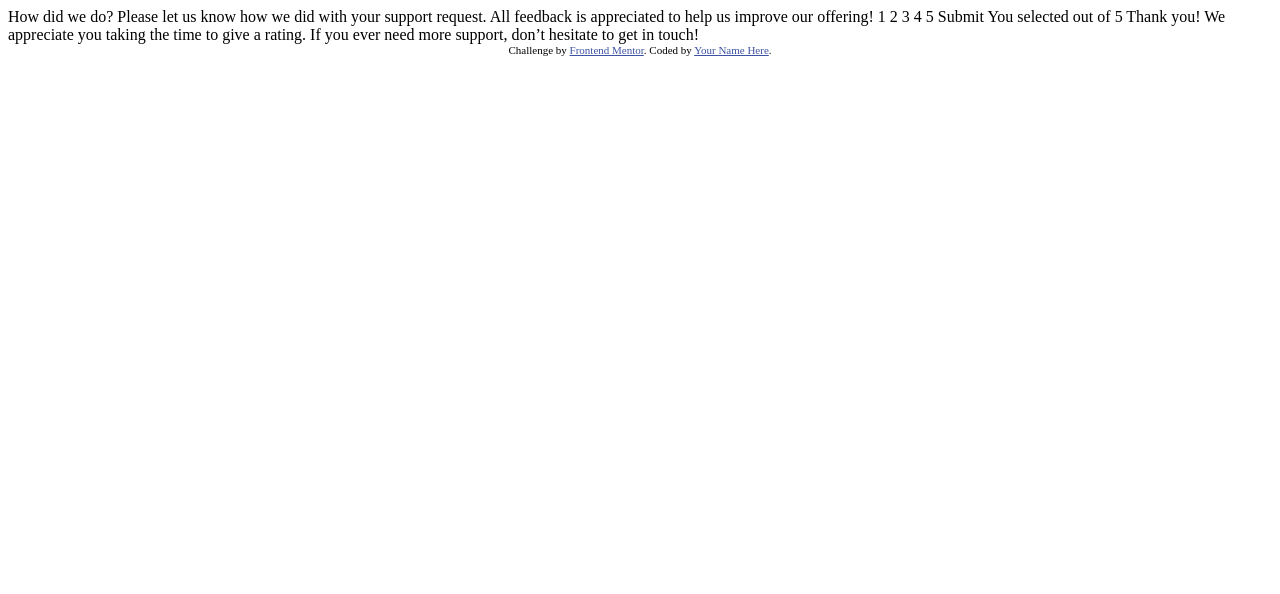
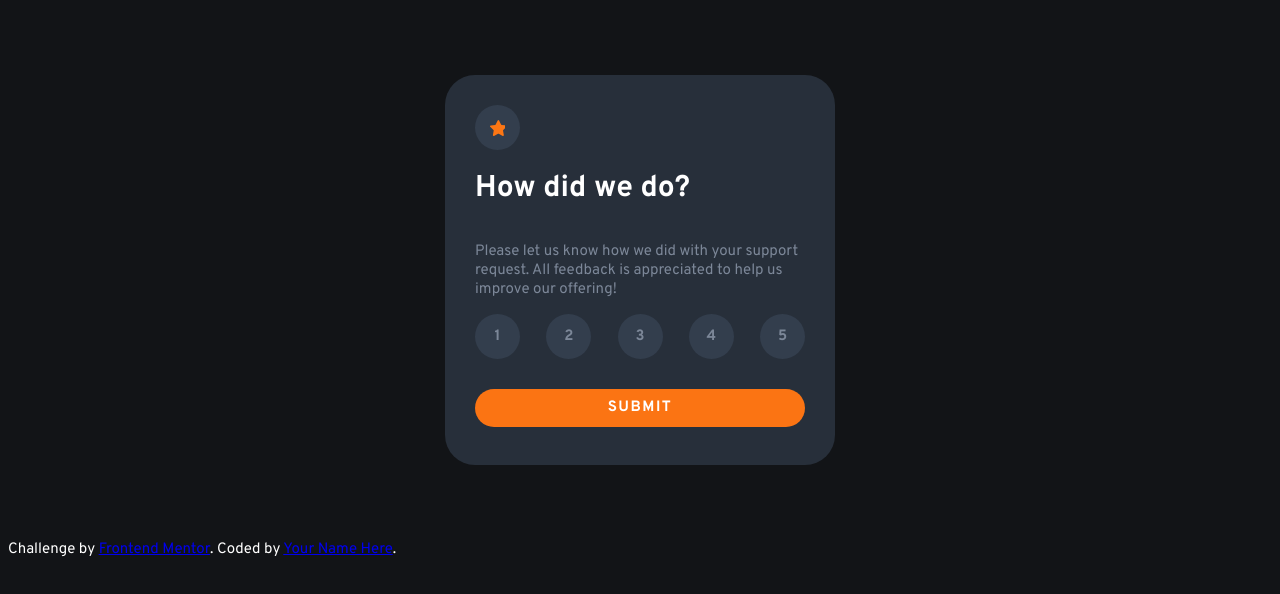
Before and after one commit to Callietron300/interactive-rating-compenent-main, a plain HTML site: page index.html in a window 1280 px wide. Drawn offline with Linux system fonts and the light colour scheme.

Commit message:
first commit

```diff
--- /dev/null
+++ b/index.css
@@ -0,0 +1,142 @@
+:root {
+  --Orange: hsl(25, 97%, 53%);
+  --White: hsl(0, 0%, 100%);
+  --Light-Grey: hsl(217, 12%, 63%);
+  --Medium-Grey: hsl(216, 12%, 54%);
+  --Dark-Blue: hsl(215, 20%, 19%);
+  --Blue: hsl(215, 20%, 25%);
+  --Very-Dark-Blue: hsl(216, 12%, 8%);
+  font-family: "Overpass", sans-serif;
+  font-size: 15px;
+  color: var(--White);
+  box-sizing: border-box;
+  margin-block-start: 0;
+  margin-block-end: 0;
+  margin-inline-start: 0;
+  margin-inline-end: 0;
+}
+
+body {
+  background-color: var(--Very-Dark-Blue);
+}
+
+h1 {
+  font-size: 2rem;
+}
+
+p {
+  color: var(--Medium-Grey);
+}
+
+.result-text {
+  color: var(--Orange);
+  background-color: var(--Blue);
+  display: inline;
+  padding: 0.5rem 0.5rem;
+  border-radius: 1rem;
+  margin: 1rem 0;
+}
+
+.hidden {
+  display: none;
+}
+
+star {
+  background-color: var(--Blue);
+  padding: 0.5rem;
+  width: 2rem;
+  height: 2rem;
+  border-radius: 100%;
+  display: flex;
+  text-align: center;
+  justify-content: center;
+  align-items: center;
+}
+
+svg {
+  width: 1rem;
+}
+
+.opening {
+  display: flex;
+}
+
+.result {
+  display: flex;
+  justify-content: space-around;
+  align-items: center;
+}
+
+.card {
+  background-color: var(--Dark-Blue);
+  width: 22rem;
+  height: 22rem;
+  border-radius: 2rem;
+  padding: 2rem;
+  margin: 5rem auto;
+  flex-direction: column;
+  align-content: space-between;
+}
+
+/* rating buttons */
+
+ul {
+  list-style-type: none;
+  margin: 0;
+  padding: 0;
+  display: flex;
+  flex-direction: row;
+  justify-content: space-between;
+}
+
+li {
+  width: 3rem;
+  height: 3rem;
+  display: flex;
+  text-align: center;
+  justify-content: center;
+  align-items: center;
+  margin: auto 0;
+  background-color: var(--Blue);
+  border-radius: 100%;
+  cursor: pointer;
+  font-weight: bold;
+  color: var(--Medium-Grey);
+}
+
+li:hover {
+  background-color: var(--Medium-Grey);
+  color: var(--White);
+}
+
+.active-btn {
+  background-color: var(--Orange);
+  color: var(--White);
+}
+/* submit button */
+
+button {
+  width: 100%;
+  height: 2.5rem;
+  border-radius: 2rem;
+  border: none;
+  text-transform: uppercase;
+  font-weight: bold;
+  letter-spacing: 0.1rem;
+  background-color: var(--Orange);
+  color: var(--White);
+  font-family: "Overpass", sans-serif;
+  font-size: 15px;
+  margin-top: 2rem;
+  cursor: pointer;
+}
+
+button:hover {
+  background-color: var(--White);
+  color: var(--Orange);
+}
+
+.active {
+  background-color: var(--Orange);
+  color: var(--white);
+}
--- a/index.html
+++ b/index.html
@@ -1,49 +1,73 @@
 <!DOCTYPE html>
 <html lang="en">
   <head>
-  <meta charset="UTF-8">
-  <meta name="viewport" content="width=device-width, initial-scale=1.0"> <!-- displays site properly based on user's device -->
+    <meta charset="UTF-8" />
+    <meta name="viewport" content="width=device-width, initial-scale=1.0" />
+    <!-- displays site properly based on user's device -->
 
-  <link rel="icon" type="image/png" sizes="32x32" href="./images/favicon-32x32.png">
+    <link
+      rel="icon"
+      type="image/png"
+      sizes="32x32"
+      href="./images/favicon-32x32.png"
+    />
+
+    <link rel="preconnect" href="https://fonts.googleapis.com" />
+    <link rel="preconnect" href="https://fonts.gstatic.com" crossorigin />
+    <link
+      href="https://fonts.googleapis.com/css2?family=Overpass:wght@400;700&display=swap"
+      rel="stylesheet"
+    />
+    <link rel="stylesheet" href="index.css" />
 
     <title>Frontend Mentor | Interactive rating component</title>
-
-  <!-- Feel free to remove these styles or customise in your own stylesheet 👍 -->
-  <style>
-    .attribution { font-size: 11px; text-align: center; }
-    .attribution a { color: hsl(228, 45%, 44%); }
-  </style>
   </head>
   <body>
-
     <!-- Rating state start -->
-
-  How did we do?
-
-  Please let us know how we did with your support request. All feedback is appreciated
-  to help us improve our offering!
-
-  1 2 3 4 5
-
-  Submit
-
-  <!-- Rating state end -->
-
-  <!-- Thank you state start -->
-
-  You selected <!-- Add rating here --> out of 5
-
-  Thank you!
-
-  We appreciate you taking the time to give a rating. If you ever need more support,
-  don’t hesitate to get in touch!
-
-  <!-- Thank you state end -->
-
-
-  <div class="attribution">
-    Challenge by <a href="https://www.frontendmentor.io?ref=challenge" target="_blank">Frontend Mentor</a>.
-    Coded by <a href="#">Your Name Here</a>.
+    <card>
+      <div class="opening card" id="opening-card">
+        <star>
+          <svg width="17" height="16" xmlns="http://www.w3.org/2000/svg">
+            <path
+              d="m9.067.43 1.99 4.031c.112.228.33.386.58.422l4.45.647a.772.772 0 0 1 .427 1.316l-3.22 3.138a.773.773 0 0 0-.222.683l.76 4.431a.772.772 0 0 1-1.12.813l-3.98-2.092a.773.773 0 0 0-.718 0l-3.98 2.092a.772.772 0 0 1-1.119-.813l.76-4.431a.77.77 0 0 0-.222-.683L.233 6.846A.772.772 0 0 1 .661 5.53l4.449-.647a.772.772 0 0 0 .58-.422L7.68.43a.774.774 0 0 1 1.387 0Z"
+              fill="#FC7614"
+            />
+          </svg>
+        </star>
+        <h1>How did we do?</h1>
+        <p>
+          Please let us know how we did with your support request. All feedback
+          is appreciated to help us improve our offering!
+        </p>
+        <ul class="btns selected">
+          <li id="rating--1">1</li>
+          <li id="rating--2">2</li>
+          <li id="rating--3">3</li>
+          <li id="rating--4">4</li>
+          <li id="rating--5">5</li>
+        </ul>
+        <button id="submit" href="#">Submit</button>
       </div>
+      <div class="result card" id="result-card">
+        <img
+          class="result-img"
+          src="images\illustration-thank-you.svg"
+          alt="phone illustration"
+        />
+        <p class="result-text" id="result-text">You selected 5 out of 5</p>
+        <h1>Thank you!</h1>
+        <p>
+          We appreciate you taking the time to give a rating. If you ever need
+          more support, don’t hesitate to get in touch!
+        </p>
+      </div>
+    </card>
+    <div class="footer">
+      Challenge by
+      <a href="https://www.frontendmentor.io?ref=challenge" target="_blank"
+        >Frontend Mentor</a
+      >. Coded by <a href="#">Your Name Here</a>.
+    </div>
+    <script src="script.js"></script>
   </body>
 </html>
--- /dev/null
+++ b/script.js
@@ -0,0 +1,36 @@
+let rating = 0;
+let selected = false;
+
+const resultCard = document.getElementById("result-card");
+const openingCard = document.getElementById("opening-card");
+
+//inset
+resultCard.classList.add("hidden");
+resultCard.classList.remove("result");
+
+//Select the number & log it
+for (let i = 1; i < 6; i++) {
+  const selRating = document.getElementById(`rating--${i}`);
+
+  selRating.addEventListener("click", function () {
+    if (!selected) {
+      rating = i;
+      selRating.classList.add("active-btn");
+      selected = true;
+    }
+  });
+}
+
+document.getElementsByClassName("result-text").textContent = "you chose this";
+
+//show submit
+document.getElementById("submit").addEventListener("click", function () {
+  openingCard.classList.add("hidden");
+  openingCard.classList.remove("opening");
+  resultCard.classList.remove("hidden");
+  resultCard.classList.add("result");
+
+  document.querySelector(
+    ".result-text"
+  ).textContent = `You selected ${rating} out of 5`;
+});
```
Also changed, not shown: 1 other file. Lines whose indentation alone changed are shown as unchanged.
